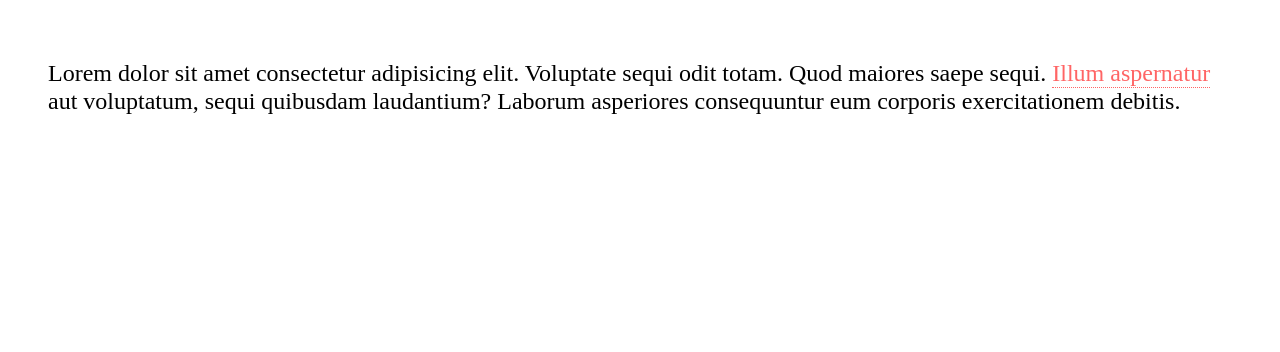
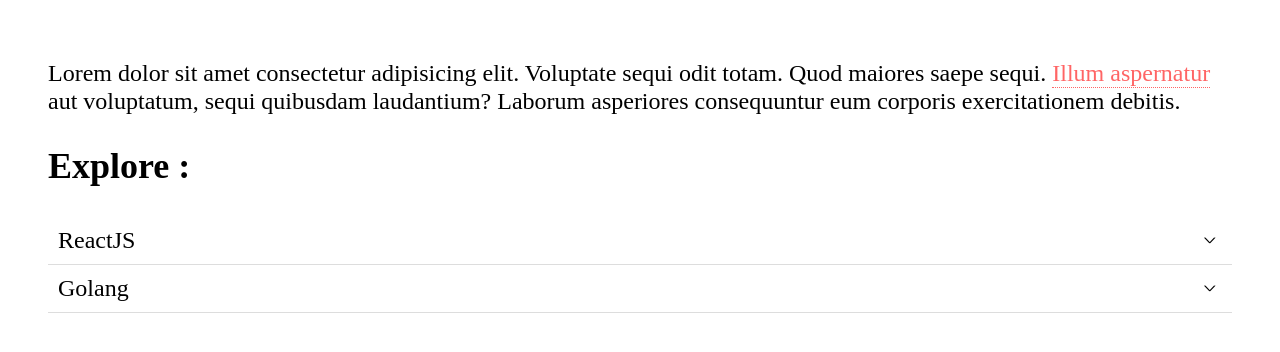
Before and after one commit to viveshCodes/downy-ui-library, a website built with webpack: page dist/index.html in a window 1280 px wide. Built offline with nearby package versions, Linux system fonts and the light colour scheme.

Commit message:
Add dropdown

```diff
--- a/src/index.js
+++ b/src/index.js
@@ -1,5 +1,14 @@
 import Tooltip from './ui/tooltip';
+import Dropdown from './ui/dropdown';
 
 // create a tooltip
 const tooltip = new Tooltip(document.querySelector('.tooltip'));
 tooltip.init();
+
+// create  dropdowns
+const dropdowns = document.querySelectorAll('.dropdown');
+
+dropdowns.forEach(dropdown =>{
+    const instance = new Dropdown(dropdown);
+    instance.init();
+})
--- /dev/null
+++ b/src/ui/dropdown.js
@@ -0,0 +1,16 @@
+import './styles/dropdown.css'
+
+class Dropdown{
+    constructor(container){
+        this.container = container;
+        this.trigger = container.querySelector('.trigger');
+        this.content = container.querySelector('.content');
+    }
+    init(){
+        this.trigger.addEventListener('click', ()=>{
+            this.trigger.classList.toggle('active');
+            this.content.classList.toggle('active');
+        })
+    }
+}
+export { Dropdown as default }
--- /dev/null
+++ b/src/ui/styles/dropdown.css
@@ -0,0 +1,24 @@
+.dropdown .trigger{
+    border-bottom: 1px solid #ddd;
+    padding: 10px;
+    position: relative;
+    cursor: pointer;
+  }
+  .dropdown .trigger::after{
+    content: ">";
+    display: inline-block;
+    position: absolute;
+    right: 15px;
+    transform: rotate(90deg) scale(0.5, 1);
+    font-weight: bold;
+    transition: transform 0.3s;
+  }
+  .dropdown .trigger.active::after{
+    transform: rotate(-90deg) scale(0.5, 1);
+  }
+  .dropdown .content{
+    display: none;
+  }
+  .dropdown .content.active{
+    display: block;
+  }
```
Also changed, not shown: dist/index.html.
